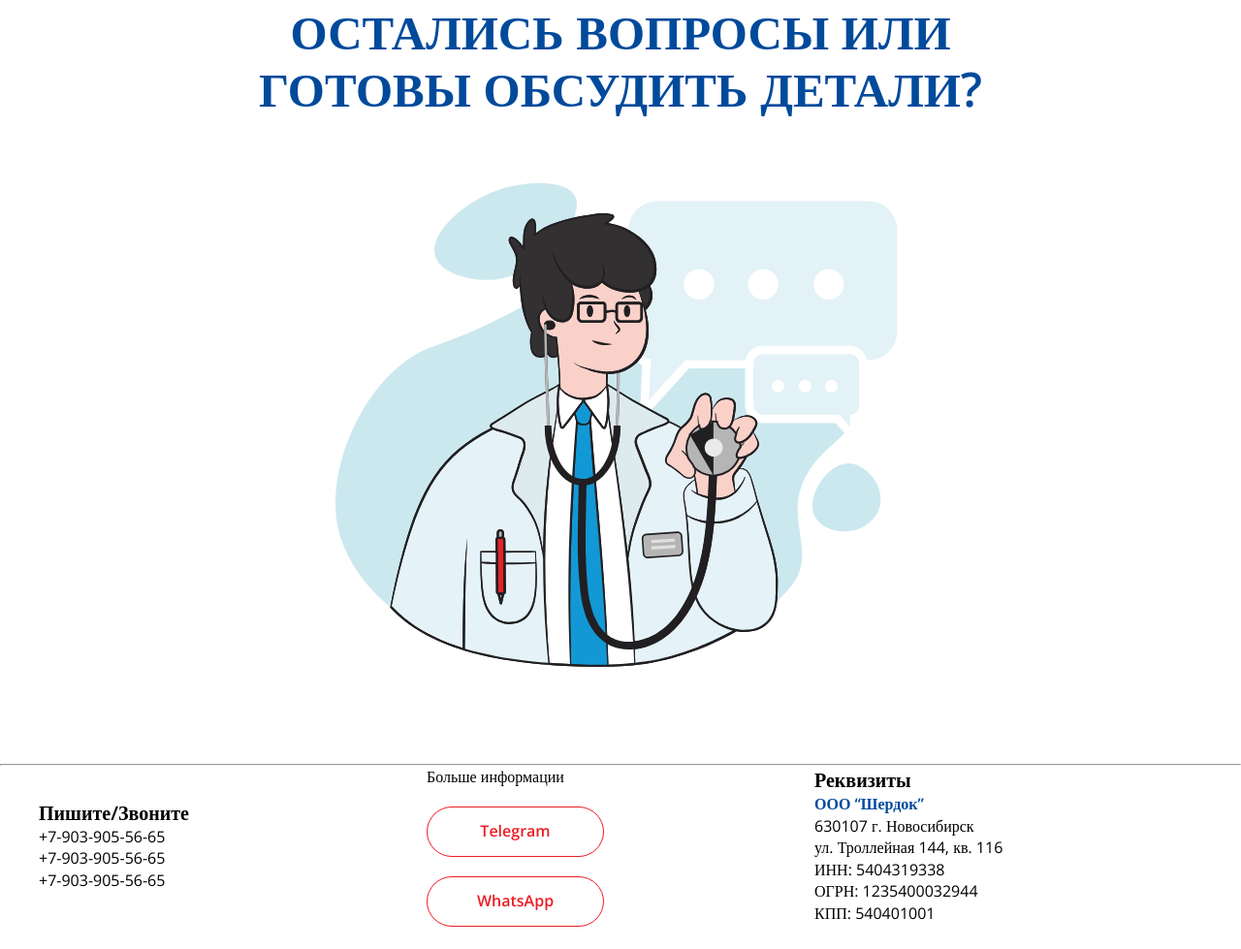
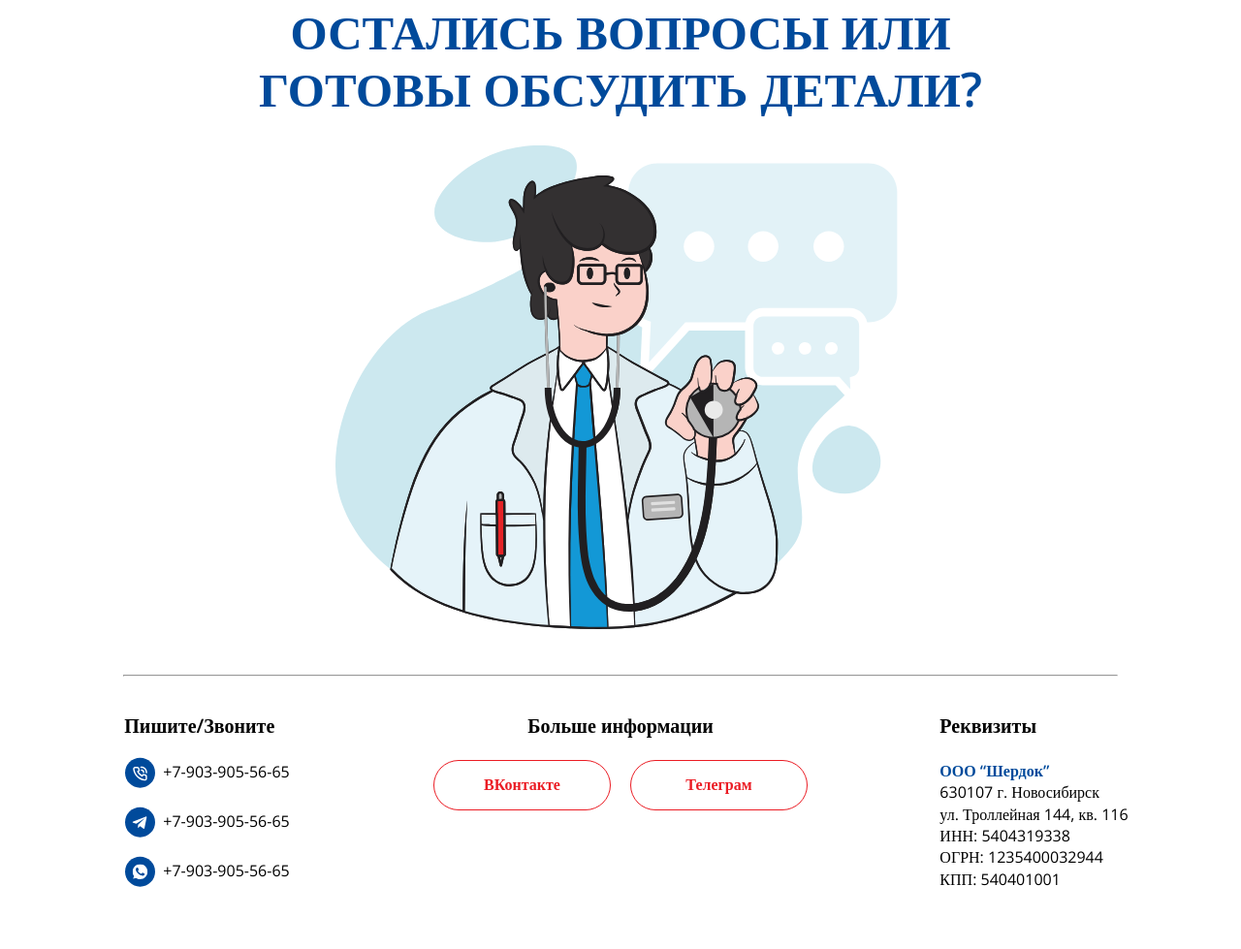
Before and after one commit to MinchWithRoots/SherDok_website, a plain HTML site: page index.html in a window 1280 px wide. Shown: the part 5686-6665 px from the top of the page at 97% size. Before the commit the page ends 6642 px from the top, so only its background shows below. Drawn offline with nearby package versions, Linux system fonts and the light colour scheme.

Commit message:
footer done, added hove transition

```diff
--- a/css/styles.css
+++ b/css/styles.css
@@ -213,7 +213,10 @@ main .container .banner .text-container .primary {
 }
 
 main .container .banner .text-container .primary:hover {
-  opacity: 0.8;
+  color: var(--secondary_color);
+  background-color: var(--bg_color);
+  border: 1px solid var(--secondary_color);
+  transition: .3s;
 }
 
 /* ------------------------------------------------------------------ */
@@ -377,6 +380,7 @@ main .container .banner .text-container .primary:hover {
 #hospitalization .container .text-container .button-container button:hover {
   background-color: var(--secondary_color);
   color: var(--bg_color);
+  transition: .3s;
 }
 
 /* ------------------------------------------------------------------ */
@@ -563,17 +567,18 @@ main .container .banner .text-container .primary:hover {
   align-content: center;
   justify-content: center;
   align-items: center;
-
-  padding-bottom: 100px;
 }
 
-#questions .container h2 {
+#questions .container .text-container {
   display: flex;
   justify-content: center;
   text-align: center;
   align-items: center;
-  width: 794px;
-  padding-bottom: 67px;
+  /* width: 899px; */
+}
+
+#questions .container h2 {
+  /* padding-bottom: 67px; */
 }
 
 #questions .container img {
@@ -592,16 +597,24 @@ footer {
 footer .container {
   display: grid;
   grid-template-columns: 1fr 1fr 1fr;
-  align-content: center;
+
+  gap: 60px;
+
   justify-content: center;
-  align-items: center;
+  align-items:start;
+  text-align: left;
+
+  padding-top: 38px;
+  padding-bottom: 45px;
 }
 
 footer .container ul li {
   list-style: none;
   font-weight: 400;
   font-size: 16px;
-line-height: 140%;
+  line-height: 140%;
+
+  text-align: left;
 }
 
 
@@ -610,17 +623,76 @@ footer .container ul li span {
 font-size: 16px;
 line-height: 140%;
 color: var(--primary_color);
+
 }
 
-footer .container .recvizit, .numbers {
+footer .container .recvizit, .numbers, .info {
   font-weight: 600;
   font-size: 20px;
   line-height: 130%;
+
+  margin: 0 auto;
+   display: flex;
+  flex-direction: column;
 }
+
+footer .container .numbers span{
+  padding-bottom: 19px;
+}
+
+
+footer .container .numbers .icons {
+  font-weight: 400;
+font-size: 16px;
+line-height: 140%;
+
+
+
+}
+
+footer .container .numbers .icons .icon {
+  width: 32px;
+  height: 32px;
+
+  background-size: contain;
+  background-position: center;
+  background-repeat: no-repeat;
+}
+
+footer .container .numbers .icons span {
+  display: flex;
+    gap: 8px;
+    justify-content: center;
+align-items: center;
+}
+
+footer .container .numbers .icons .icon.phone {
+  background-image: url(../img/phone.svg);
+}
+
+footer .container .numbers .icons .icon.telegram {
+  background-image: url(../img/telegram.svg);
+}
+
+footer .container .numbers .icons .icon.whatsup {
+  background-image: url(../img/whatsup.svg);
+}
+
+footer .container .recvizit span{
+  padding-bottom: 22px;
+}
+
 
 footer .container .info {
   display: flex;
   flex-direction: column;
+  justify-content: center;
+  align-items: center;
+  gap: 22px;
+}
+
+footer .container .info .button-container {
+  display: flex;
   gap: 20px;
 }
 
@@ -639,3 +711,21 @@ footer .container .info button {
   line-height: 140%;
   text-align: center;
 }
+
+footer .container .info button:hover {
+  background-color: var(--secondary_color);
+  color: var(--bg_color);
+  transition: .3s;
+}
+
+ hr {
+  color: var(--add_color);
+  width: 1026px;
+
+  margin-top: 47px;
+
+  display: flex;
+  justify-content: center;
+  align-items: center;
+  text-align: center;
+}
--- a/index.html
+++ b/index.html
@@ -236,32 +236,57 @@
 
     <section id="questions">
       <div class="container">
-          <h2>ОСТАЛИСЬ ВОПРОСЫ ИЛИ ГОТОВЫ ОБСУДИТЬ ДЕТАЛИ?</h2>
+        <div class="text-container">
+          <h2>ОСТАЛИСЬ ВОПРОСЫ ИЛИ
+            <br> ГОТОВЫ ОБСУДИТЬ ДЕТАЛИ?</h2>
+        </div>
           <img src="./img/img9.svg" alt="">
+
+          <hr>
       </div>
     </section>
 
     <footer>
-      <hr>
+
+
       <div class="container">
+        <div class="numbers">
+          <span>Пишите/Звоните</span>
 
-        <div class="numbers">
-          Пишите/Звоните
-          <ul>
-            <li>+7-903-905-56-65</li>
-            <li>+7-903-905-56-65</li>
-            <li>+7-903-905-56-65</li>
-          </ul>
+
+            <div class="icons">
+
+              <span>
+                <div class="icon phone"></div>
+                +7-903-905-56-65
+              </span>
+
+              <span>
+                <div class="icon telegram"></div>
+                +7-903-905-56-65
+              </span>
+
+              <span>
+                <div class="icon whatsup"></div>
+                +7-903-905-56-65
+              </span>
+            </div>
+
+
+
         </div>
 
         <div class="info">
-          Больше информации
-          <button>Telegram</button>
-          <button>WhatsApp</button>
+          <span>Больше информации</span>
+          <div class="button-container">
+            <button>ВКонтакте</button>
+            <button>Телеграм</button>
+          </div>
+
         </div>
 
         <div class="recvizit">
-          Реквизиты
+          <span>Реквизиты</span>
           <ul>
             <li><span>ООО “Шердок”</span></li>
             <li>630107 г. Новосибирск</li>
```
